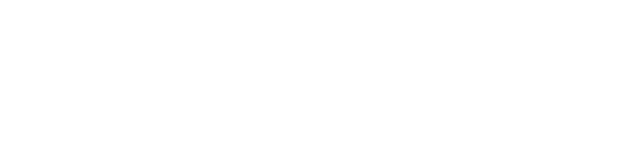
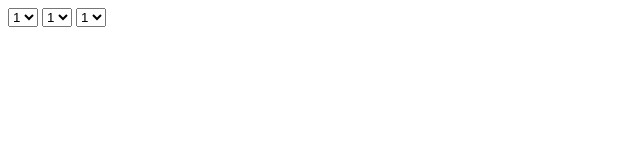
Before and after one commit to RaulRC86/DesafioRaulRodriguezJS2, a plain HTML site: page password.html in a window 1280 px wide. Shown: the whole page, without its empty margins (0-640 px from the left). Drawn offline with Linux system fonts and the light colour scheme.

Commit message:
Ordenando archivos

```diff
--- a/assets/css/stickers.css
+++ /dev/null
@@ -1,6 +0,0 @@
-h1{display: flex; justify-content: center;}
-.stickers{display: flex; max-width: 100vw; max-height: 100vh; justify-content: center;}
-.stickers img{height: 200px; width: auto;}
-.lógica{display: flex; justify-content: center;}
-button{margin-top: 20px;}
-.total{margin: 10px;}
--- a/assets/css/style.css
+++ b/assets/css/style.css
@@ -1,2 +1,8 @@
 .bodyIMG{display: flex; justify-content: center; align-items: center; margin-top: 50px;}
 .bodyIMG img{width: 30vw; height: auto; border: none red;}
+h1{display: flex; justify-content: center;}
+.stickers{display: flex; max-width: 100vw; max-height: 100vh; justify-content: center;}
+.stickers img{height: 200px; width: auto;}
+.lógica{display: flex; justify-content: center;}
+button{margin-top: 20px;}
+.total{margin: 10px;}
--- a/password.html
+++ b/password.html
@@ -6,6 +6,40 @@
     <title>Password</title>
 </head>
 <body>
+    <select name="" id="">
+        <option value="1">1</option>
+        <option value="2">2</option>
+        <option value="3">3</option>
+        <option value="4">4</option>
+        <option value="5">5</option>
+        <option value="6">6</option>
+        <option value="7">7</option>
+        <option value="8">8</option>
+        <option value="9">9</option>
+    </select>
 
+    <select name="" id="">
+        <option value="1">1</option>
+        <option value="2">2</option>
+        <option value="3">3</option>
+        <option value="4">4</option>
+        <option value="5">5</option>
+        <option value="6">6</option>
+        <option value="7">7</option>
+        <option value="8">8</option>
+        <option value="9">9</option>
+    </select>
+
+    <select name="" id="">
+        <option value="1">1</option>
+        <option value="2">2</option>
+        <option value="3">3</option>
+        <option value="4">4</option>
+        <option value="5">5</option>
+        <option value="6">6</option>
+        <option value="7">7</option>
+        <option value="8">8</option>
+        <option value="9">9</option>
+    </select>
 </body>
 </html>
```
Also changed, not shown: stickers.html (+1 -1 lines).
